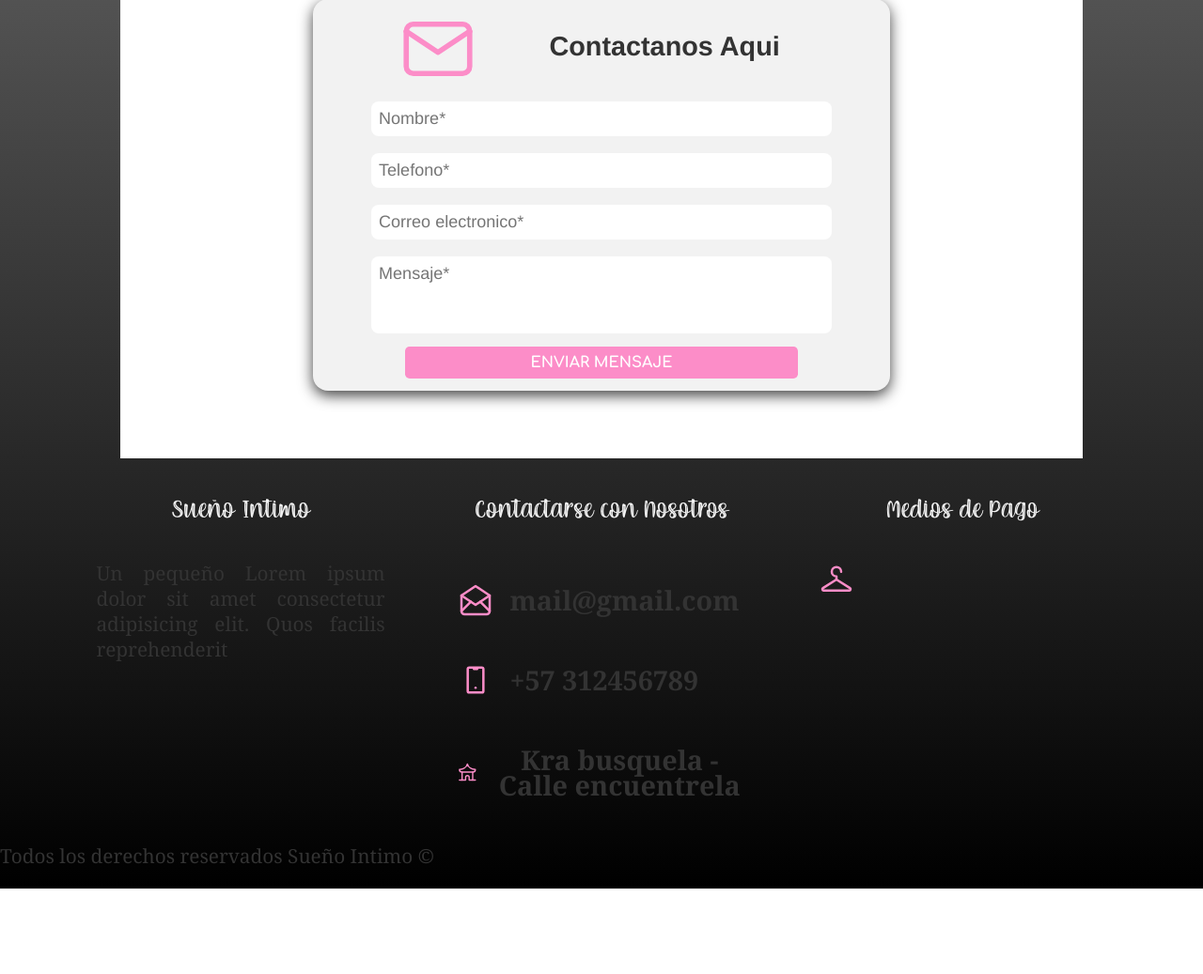
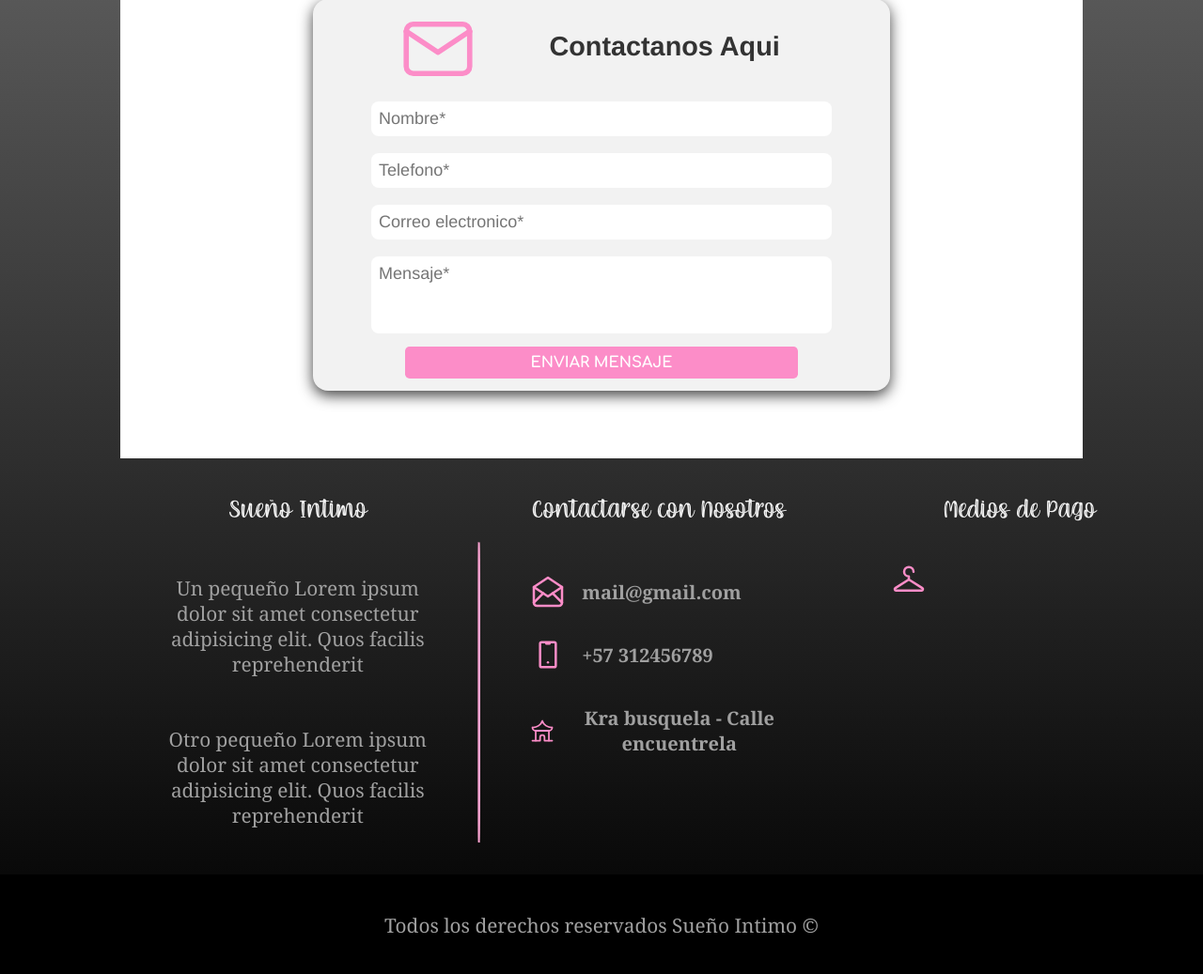
Before and after one commit to AndresDVD/SuenoIntimo-WEB, a PHP site: page / in a window 1280 px wide. Shown: the part 1988-3025 px from the top of the page at 94% size. Before the commit the page ends 2934 px from the top, so only its background shows below. Run offline with PHP 8.4, Linux system fonts and the light colour scheme.

Commit message:
commitFooter2

```diff
--- a/css/estilos.css
+++ b/css/estilos.css
@@ -550,10 +550,11 @@ body {
     grid-template-columns: repeat(3, 1fr);
     padding-top: 3rem;
     width: 90%;
-    margin: 0 auto;
+    margin: 0 0 0 8%;
     padding-bottom: 0px;
     margin-bottom: 0px;
 }
+
 .servicios_footer h2{
     font-size: 30px;
     color: var(--terciario);
@@ -561,23 +562,56 @@ body {
     font-weight: normal;
     padding-bottom: 1rem;
 
-
-
 }
 
 .servi_foot{
     width: 80%;
-    margin: 0 auto;
+    margin: 0 0 0 auto;
+    padding-right: 2rem;
+
 }
+
+
+.linea_divisoria{
+    position: relative;
+    bottom: 80%;
+    left: 70%;
+    height: 75%;
+    width: 3px;
+    border-radius: 25%;
+    border-color: var(--secundario);
+    background-color: var(--secundario);
+}
+
+.sect_foot h3{
+    font-size: 20px;
+}
+
+.pie_pag p{
+    padding: 1rem 0;
+    text-align: center;
+    color: rgb(160, 160, 160);
+}
+
 .sect_foot{
     display: flex;
     align-items: center;
 
 }
+
+.sect_foot h3{
+    color: rgb(160, 160, 160);
+}
+
 .sect_foot svg{
     margin-right: 1rem;
 }
 
+.footer_2{
+    background-color: black;
+    padding-top: 4px;
+    padding-bottom: 1px;
+}
 
 
 
@@ -612,6 +646,9 @@ body {
         justify-content: space-around;
         align-items: center;
     }
+    /*.linea_divisoria{
+        left: 200px;
+    }*/
     @media only screen and (max-width: 1180px) {
         .inicio {
             flex-direction: column;
@@ -679,6 +716,11 @@ body {
         body {
             margin-top: -5px;
         }
+        /*.linea_divisoria{
+            left: 150px;
+            height: 350px;
+            bottom: 400px;
+        }*/
         @media only screen and (max-width: 910px) {
             .menul {
                 width: 400px;
@@ -693,6 +735,11 @@ body {
             .formulario svg {
                 margin-right: 2rem;
             }
+            /*.linea_divisoria{
+                left: 120px;
+                height: 450px;
+                bottom: 480px;
+            }*/
             @media only screen and (max-width: 800px) {
                 .formulario svg {
                     margin-right: 0rem;
--- a/index.html
+++ b/index.html
@@ -153,15 +153,16 @@
     </main>
     <footer class="pie_pag">
         <div class="servicios_footer">
-            <section class="servi_foot">
+            <section class="servi_foot" id="sect_f1">
                 <h2>Sueño Intimo</h2>
                 <p>Un pequeño Lorem ipsum dolor sit amet consectetur adipisicing elit. Quos facilis reprehenderit</p>
+                <p>Otro pequeño Lorem ipsum dolor sit amet consectetur adipisicing elit. Quos facilis reprehenderit</p>
+                <hr class="linea_divisoria">
             </section>
-            <section class="servi_foot">
+            <section class="servi_foot"  id="sect_f2">
                 <h2>Contactarse con Nosotros</h2>
-
-                <div class="sect_foot">
-                    <svg xmlns="http://www.w3.org/2000/svg" class="icon icon-tabler icon-tabler-mail-opened" width="40" height="40" viewBox="0 0 24 24" stroke-width="1.5" stroke="#fc8dc8" fill="none" stroke-linecap="round" stroke-linejoin="round">
+                <div class="sect_foot" >
+                    <svg xmlns="http://www.w3.org/2000/svg" class="icono_footer" width="40" height="40" viewBox="0 0 24 24" stroke-width="1.5" stroke="#fc8dc8" fill="none" stroke-linecap="round" stroke-linejoin="round">
                         <path stroke="none" d="M0 0h24v24H0z" fill="none"/>
                         <polyline points="3 9 12 15 21 9 12 3 3 9" />
                         <path d="M21 9v10a2 2 0 0 1 -2 2h-14a2 2 0 0 1 -2 -2v-10" />
@@ -172,7 +173,7 @@
                 </div>
 
                 <div class="sect_foot">
-                    <svg xmlns="http://www.w3.org/2000/svg" class="icon icon-tabler icon-tabler-device-mobile" width="40" height="40" viewBox="0 0 24 24" stroke-width="1.5" stroke="#fc8dc8" fill="none" stroke-linecap="round" stroke-linejoin="round">
+                    <svg xmlns="http://www.w3.org/2000/svg" class="icono_footer" width="40" height="40" viewBox="0 0 24 24" stroke-width="1.5" stroke="#fc8dc8" fill="none" stroke-linecap="round" stroke-linejoin="round">
                         <path stroke="none" d="M0 0h24v24H0z" fill="none"/>
                         <rect x="7" y="4" width="10" height="16" rx="1" />
                         <line x1="11" y1="5" x2="13" y2="5" />
@@ -182,7 +183,7 @@
                 </div>
 
                 <div class="sect_foot">
-                    <svg xmlns="http://www.w3.org/2000/svg" class="icon icon-tabler icon-tabler-building-pavilon" width="40" height="40" viewBox="0 0 24 24" stroke-width="1.5" stroke="#fc8dc8" fill="none" stroke-linecap="round" stroke-linejoin="round">
+                    <svg xmlns="http://www.w3.org/2000/svg" class="icono_footer" width="40" height="40" viewBox="0 0 24 24" stroke-width="1.5" stroke="#fc8dc8" fill="none" stroke-linecap="round" stroke-linejoin="round">
                         <path stroke="none" d="M0 0h24v24H0z" fill="none"/>
                         <path d="M3 21h7v-3a2 2 0 0 1 4 0v3h7" />
                         <line x1="6" y1="21" x2="6" y2="12" />
@@ -193,7 +194,7 @@
                 </div>
 
             </section>
-            <section class="servi_foot">
+            <section class="servi_foot"  id="sect_f3">
                 <h2>Medios de Pago</h2>
                 <svg xmlns="http://www.w3.org/2000/svg" class="icon icon-tabler icon-tabler-hanger" width="40" height="40" viewBox="0 0 24 24" stroke-width="1.5" stroke="#fc8dc8" fill="none" stroke-linecap="round" stroke-linejoin="round">
                     <path stroke="none" d="M0 0h24v24H0z" fill="none"/>
@@ -201,7 +202,9 @@
                   </svg>
             </section>
         </div>
-        <p>Todos los derechos reservados Sueño Intimo ©</p>
+        <div class="footer_2">
+            <p>Todos los derechos reservados Sueño Intimo ©</p>
+        </div>
     </footer>
     <script src="https://code.jquery.com/jquery-3.5.1.min.js"></script>
     <script src="js/scripts1.js"></script>
```
